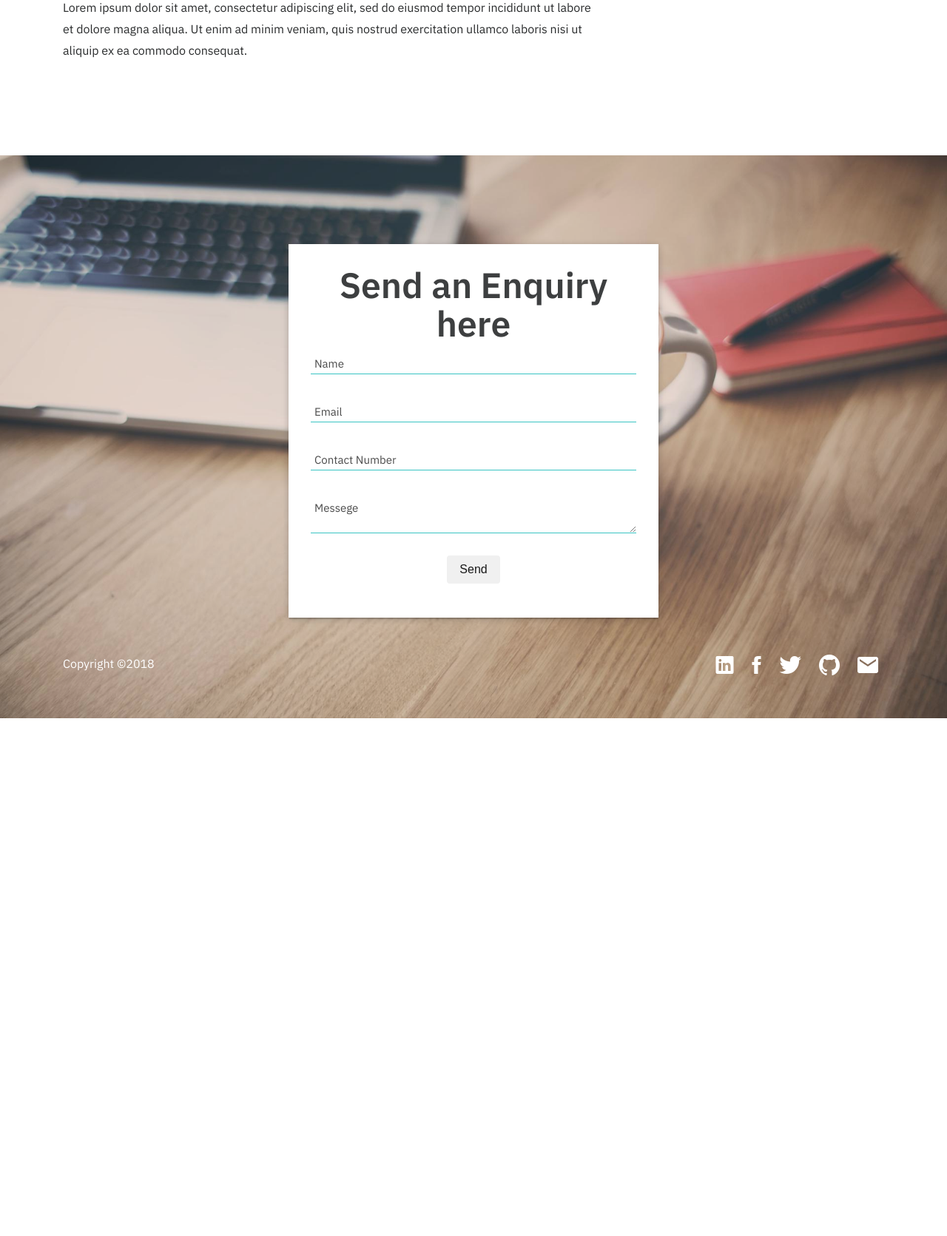
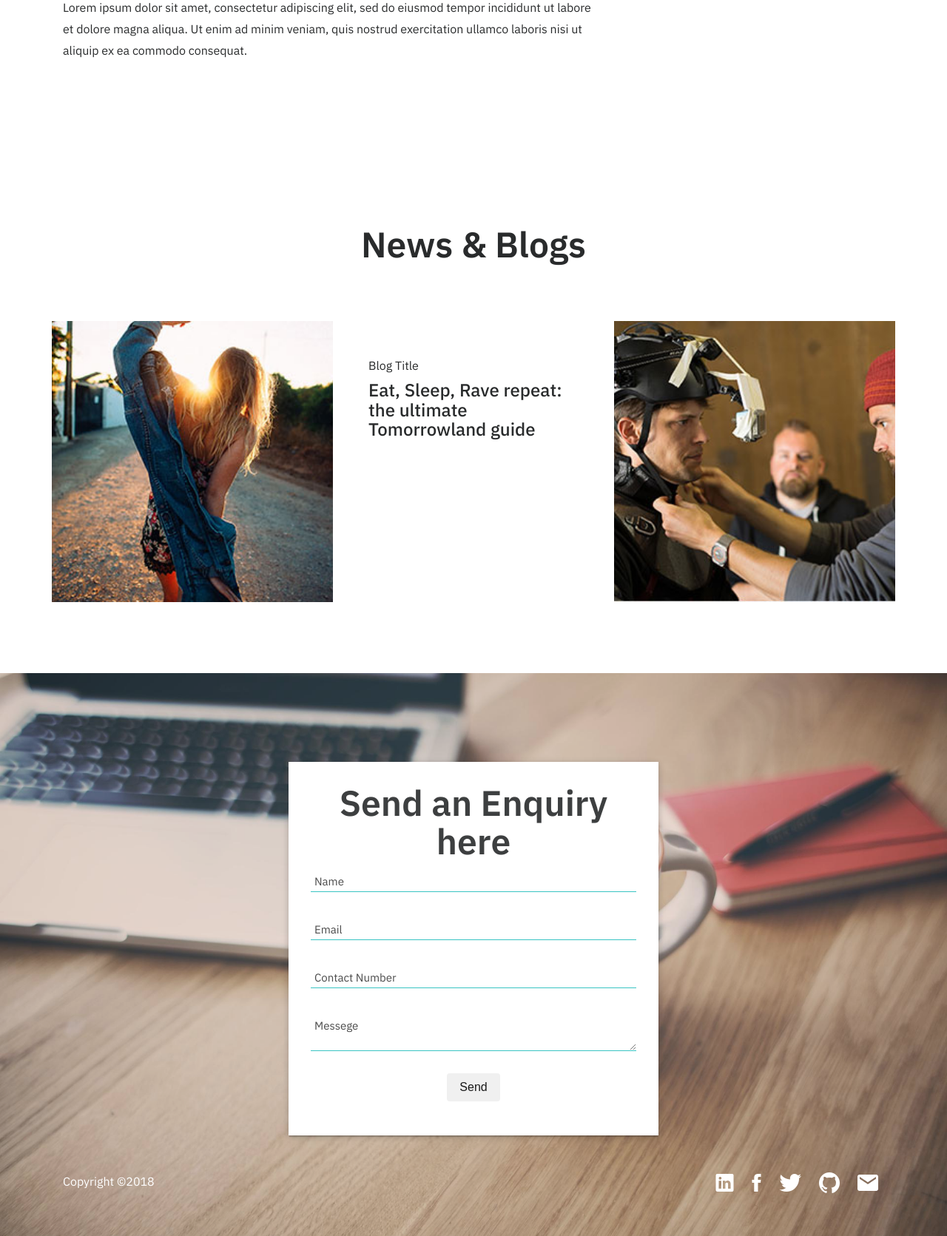
Before and after one commit to mukeshj95/Danny, a PHP site: page / in a window 1280 px wide. Shown: the part 2438-4109 px from the top of the page at 74% size. Before the commit the page ends 3409 px from the top, so only its background shows below. Run offline with PHP 8.4, Linux system fonts and the light colour scheme; some libraries are stand-ins or nearby versions; some web fonts are replaced.

Commit message:
pull before merge

```diff
--- a/css/style.css
+++ b/css/style.css
@@ -270,6 +270,9 @@ div.card:hover .card-header {
 .bg_images{position: absolute;top: 0;left: 0;width: 100%;height: 100%;background-size: cover;background-repeat: no-repeat;background-position: center;}
 .bg_images.work__1{background-image: url("../img/work_1.jpg");}
 .bg_images.work__2{background-image: url("../img/work_2.jpg");}
+.bg_images.blog_1{background-image: url("../img/blog_1.jpg");}
+.bg_images.blog_2{background-image: url("../img/blog_2.jpg");}
+
 .col_count_2{column-count: 2;}
 /****** about ******/
 .middeleText {
--- a/index.php
+++ b/index.php
@@ -79,6 +79,41 @@
         </div>
     </div>
 </section>
+<section>
+    <div class="container">
+        <div class="row">
+            <div class="title">
+                <h2 class="title">News & Blogs</h2>
+            </div>
+            <div class="col-lg-4">
+                <div class="row">
+                    <div class="img_container">
+                        <div class="background">
+                            <div class="bg_images blog_1"></div>
+                        </div>
+                    </div>
+                </div>
+            </div>
+            <div class="col-lg-4">
+                <div class="row">
+                    <div class="blog_sec p-5">
+                        <label>Blog Title</label>
+                        <h4>Eat, Sleep, Rave repeat: the ultimate Tomorrowland guide</h4>
+                    </div>
+                </div>
+            </div>
+            <div class="col-lg-4">
+                <div class="row">
+                    <div class="img_container">
+                        <div class="background">
+                            <div class="bg_images blog_2"></div>
+                        </div>
+                    </div>
+                </div>
+            </div>
+        </div>
+    </div>
+</section>
 
 
 
```
Also changed, not shown: img/blog_1.jpg (added), img/blog_2.jpg (added).
